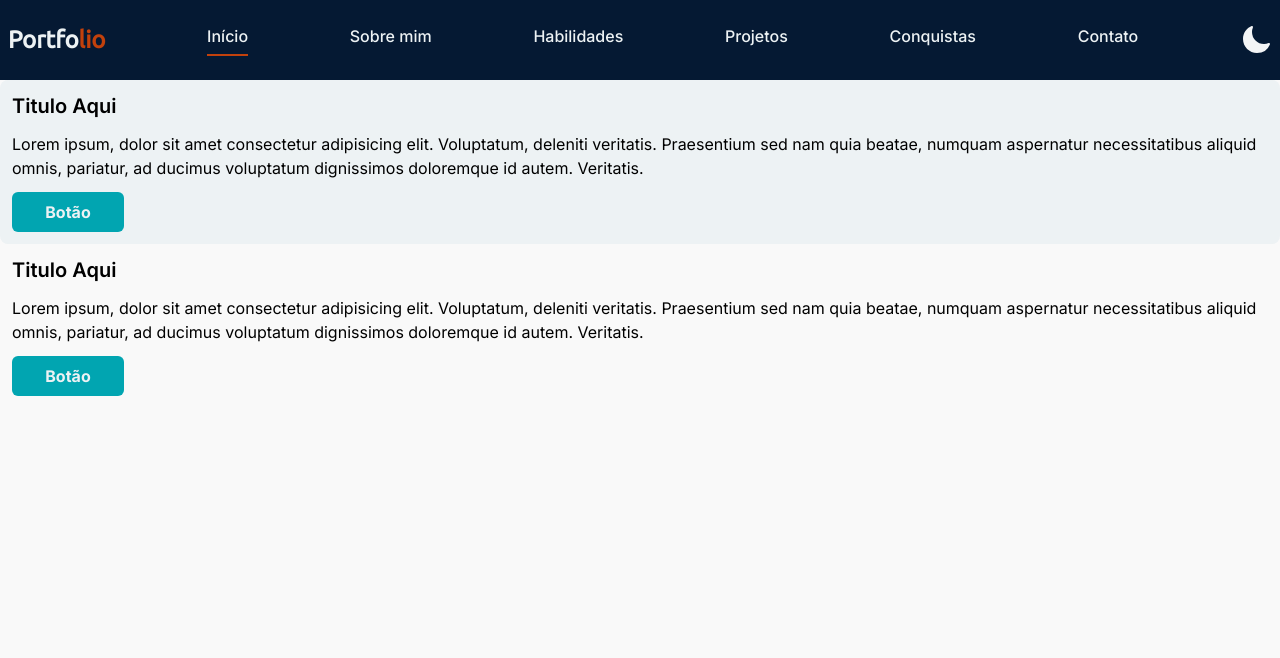
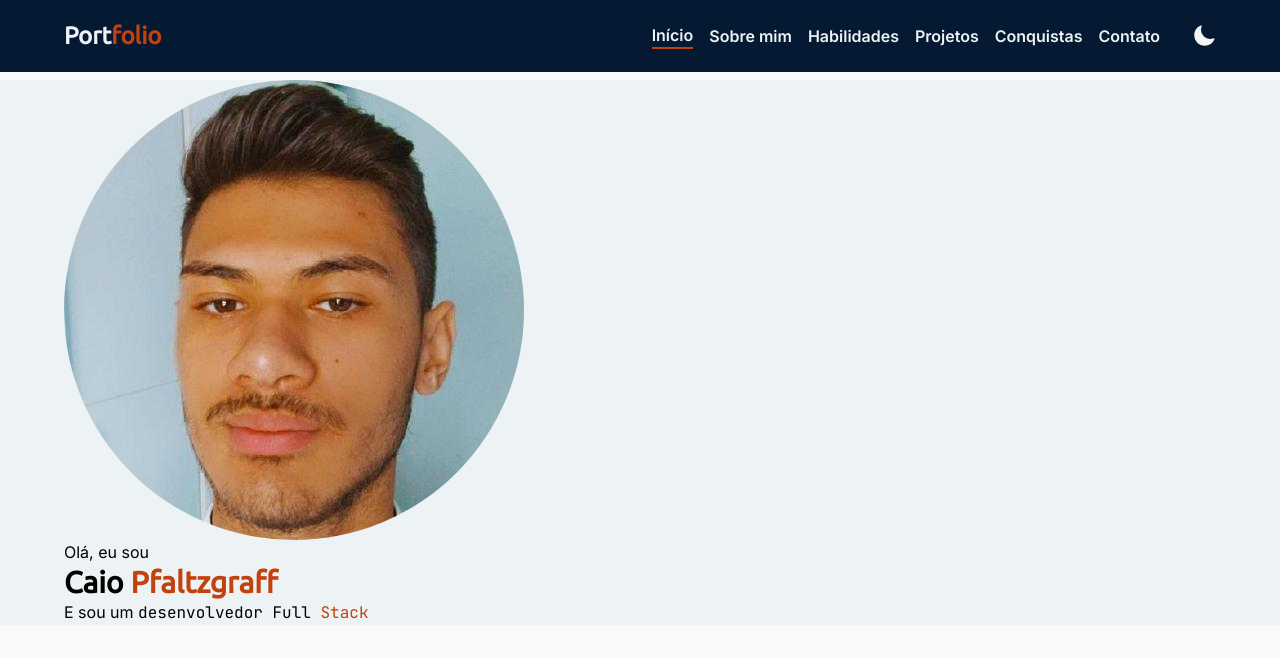
Before and after one commit to Caio-Pfaltzgraff/portfolio, a React (Vite) app: page / in a window 1280 px wide. Shown: the top 658 px of the page. Built offline with nearby package versions, Linux system fonts and the light colour scheme.

Commit message:
implementando navbar

```diff
--- a/src/components/Menu.jsx
+++ b/src/components/Menu.jsx
@@ -1,17 +1,67 @@
-import { ToggleTheme } from "./ToggleTheme";
+import { Bars3Icon, XMarkIcon } from '@heroicons/react/24/solid';
+import { useEffect, useState } from 'react';
+import { Link, useLocation } from 'react-router-dom';
+import { ToggleTheme } from './ToggleTheme';
 
 export function Menu() {
+  const [menuOpen, setMenuOpen] = useState(false);
+  const location = useLocation()
+
+  useEffect(() => {
+    setMenuOpen(false)
+  }, [location]);
+
+  const handlerToggleMenu = () => {
+    setMenuOpen(!menuOpen);
+  }
+
   return (
     <header>
-      <nav className="w-full bg-[#051933] dark:bg-dark-100 py-6 flex justify-between px-2">
-        <h1 className="text-light-100 font-bold text-2xl font-title">Portfo<span className="text-orange-700">lio</span></h1>
-        <p className="text-light-100 border-b-2 border-orange-700 font-medium">Início</p>
-        <p className="text-light-100 font-medium">Sobre mim</p>
-        <p className="text-light-100 font-medium">Habilidades</p>
-        <p className="text-light-100 font-medium">Projetos</p>
-        <p className="text-light-100 font-medium">Conquistas</p>
-        <p className="text-light-100 font-medium">Contato</p>
-        <ToggleTheme />
+      <nav className="bg-azul-escuro dark:bg-dark-100">
+        <div className="padding-page py-4 md:py-5">
+
+          <div className="flex items-center justify-between">
+            <div>
+              <h2 className='text-light-100 font-title font-semibold text-2xl'>
+                Port<span className='text-orange-700'>folio</span>
+              </h2>
+            </div>
+            <div className="hidden md:flex items-center gap-4">
+              <Link to="/" className={`nav-link ${location.pathname === '/' ? 'border-b-2 border-orange-700' : ''}`}>Início</Link>
+              <Link to="/aboutme" className={`nav-link ${location.pathname === '/aboutme' ? 'border-b-2 border-orange-700' : ''}`}>Sobre mim</Link>
+              <Link to="/skills" className={`nav-link ${location.pathname === '/skills' ? 'border-b-2 border-orange-700' : ''}`}>Habilidades</Link>
+              <Link to="/projects" className={`nav-link ${location.pathname === '/projects' ? 'border-b-2 border-orange-700' : ''}`}>Projetos</Link>
+              <Link to="/achievements" className={`nav-link ${location.pathname === '/achievements' ? 'border-b-2 border-orange-700' : ''}`}>Conquistas</Link>
+              <Link to="/contact" className={`nav-link ${location.pathname === '/contact' ? 'border-b-2 border-orange-700' : ''}`}>Contato</Link>
+              <ToggleTheme />
+            </div>
+
+            <div className='md:hidden flex items-center'>
+              <div className='mr-6'>
+                <ToggleTheme />
+              </div>
+              <button
+                className='inline-flex items-center justify-center text-light-200'
+                onClick={handlerToggleMenu}
+              >
+                {menuOpen ? <XMarkIcon className='h-8'/> : <Bars3Icon className='h-8'/>}
+              </button>
+            </div>
+          </div>
+        </div>
+
+        {menuOpen && (
+          <div className='md:hidden'>
+            <div className="px-2 pt-2 pb-3 space-y-7 sm:px-3">
+              <Link to="/" className={`nav-link-mobile ${location.pathname === '/' ? 'text-orange-700' : ''}`}>Início</Link>
+              <Link to="/aboutme" className={`nav-link-mobile ${location.pathname === '/aboutme' ? 'text-orange-700' : ''}`}>Sobre mim</Link>
+              <Link to="/skills" className={`nav-link-mobile ${location.pathname === '/skills' ? 'text-orange-700' : ''}`}>Habilidades</Link>
+              <Link to="/projects" className={`nav-link-mobile ${location.pathname === '/projects' ? 'text-orange-700' : ''}`}>Projetos</Link>
+              <Link to="/achievements" className={`nav-link-mobile ${location.pathname === '/achievements' ? 'text-orange-700' : ''}`}>Conquistas</Link>
+              <Link to="/contact" className={`nav-link-mobile ${location.pathname === '/contact' ? 'text-orange-700' : ''}`}>Contato</Link>
+            </div>
+          </div>
+        )}
       </nav>
     </header>
   )
--- a/src/components/ToggleTheme.jsx
+++ b/src/components/ToggleTheme.jsx
@@ -14,9 +14,9 @@ export function ToggleTheme() {
   }
 
   return (
-    <div>
-      <MoonIcon className='h-8 text-gray-100 block dark:hidden cursor-pointer' onClick={toggle}/>
-      <SunIcon className='h-8 text-gray-100 hidden dark:block cursor-pointer' onClick={toggle}/>
+    <div className='md:ml-4'>
+      <MoonIcon className='h-7 md:h-6 text-gray-100 block dark:hidden cursor-pointer' onClick={toggle}/>
+      <SunIcon className='h-7 md:h-6 text-gray-100 hidden dark:block cursor-pointer' onClick={toggle}/>
     </div>
   )
 }
--- a/src/global.css
+++ b/src/global.css
@@ -7,3 +7,17 @@
     @apply font-default
   }
 }
+
+@layer components {
+  .padding-page {
+    @apply px-3 sm:px-5 md:px-8 lg:px-10 xl:px-16 2xl:px-24
+  }
+
+  .nav-link {
+    @apply text-light-100 font-semibold
+  }
+
+  .nav-link-mobile {
+    @apply text-light-100 font-semibold text-xl text-center block
+  }
+}
--- /dev/null
+++ b/src/pages/Start.jsx
@@ -0,0 +1,20 @@
+import photo from "../assets/my-photo.png";
+
+export function Start() {
+  return (
+    <article className="padding-page bg-light-100 dark:bg-dark-200">
+      <section className="mt-2">
+        <div className="rounded-full">
+          <img src={photo} alt="Foto de Caio Pfaltzgraff" className="rounded-full"/>
+        </div>
+        <div className="dark:text-light-200">
+          <p>Olá, eu sou</p>
+          <p className="font-title text-3xl font-bold">Caio <span className="text-orange-700">Pfaltzgraff</span></p>
+          <>
+            E sou um <span className="font-developer">desenvolvedor Full <span className="text-orange-700">Stack</span></span>
+          </>
+        </div>
+      </section>
+    </article>
+  );
+}
--- a/src/routes.jsx
+++ b/src/routes.jsx
@@ -1,8 +1,8 @@
 import { BrowserRouter, Route, Routes } from 'react-router-dom'
-import App from './App'
 import { DefaultPage } from './components/DefaultPage'
 import { Menu } from './components/Menu'
 import { ScrollToTop } from './components/ScrollToTop'
+import { Start } from './pages/Start'
 
 export function AppRoutes() {
   return (
@@ -11,7 +11,7 @@ export function AppRoutes() {
       <Menu />
       <Routes>
         <Route path='/' element={<DefaultPage />}>
-          <Route index element={<App />} />
+          <Route index element={<Start />} />
         </Route>
       </Routes>
     </BrowserRouter>
```
Also changed, not shown: src/assets/banner.png (deleted), src/assets/my-photo.png (added).
